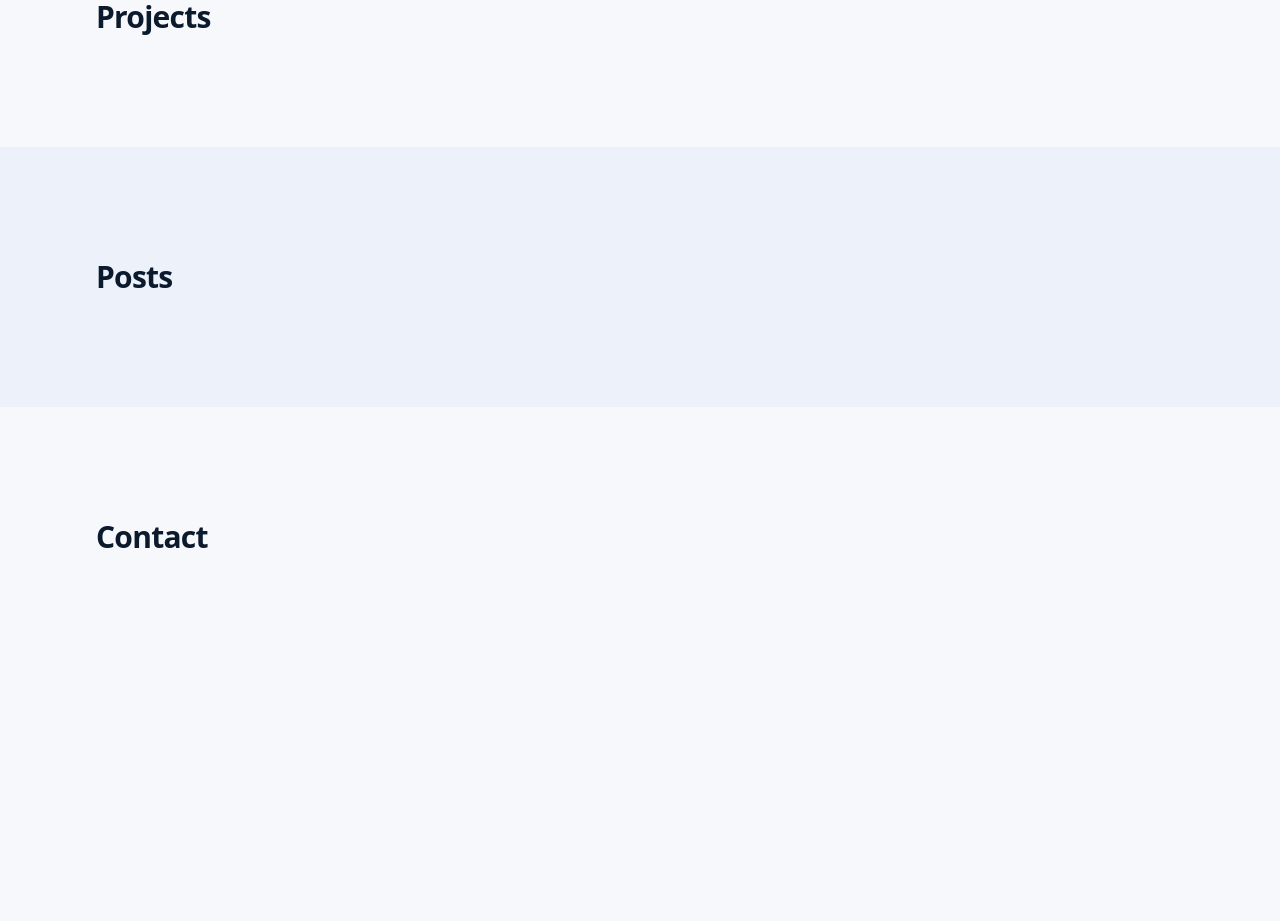
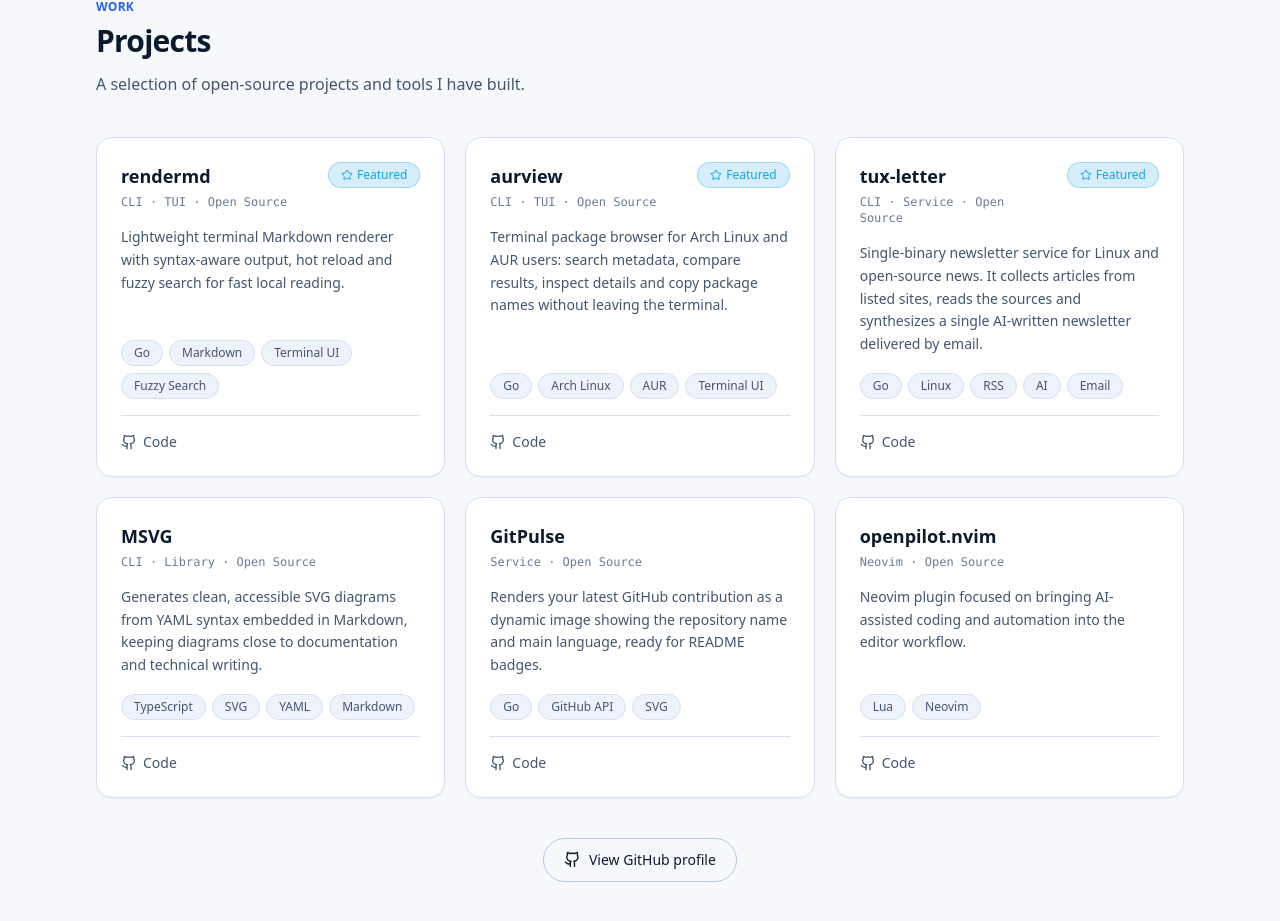
Before and after one commit to kristyancarvalho/portfolio, a React (Vite) app: page / in a window 1280 px wide. Shown: the part 1697-2618 px from the top of the page. Before the commit the page ends 2364 px from the top, so only its background shows below. Built offline with nearby package versions, Linux system fonts and the light colour scheme.

Commit message:
feat/projects: render declarative project cards section

```diff
--- a/src/app/App.tsx
+++ b/src/app/App.tsx
@@ -2,6 +2,7 @@ import { useTranslation } from 'react-i18next'
 import { Header } from '@/widgets/header/Header'
 import { HeroSection } from '@/widgets/hero/HeroSection'
 import { AboutSection } from '@/widgets/about/AboutSection'
+import { ProjectsSection } from '@/widgets/projects/ProjectsSection'
 import { BackgroundDecoration } from '@/widgets/decoration/BackgroundDecoration'
 import { Section } from '@/shared/ui/Section'
 
@@ -15,9 +16,7 @@ export function App() {
       <main>
         <HeroSection />
         <AboutSection />
-        <Section id="projects">
-          <h2 className="type-heading">{t('nav.projects')}</h2>
-        </Section>
+        <ProjectsSection />
         <Section id="posts" className="bg-background-soft">
           <h2 className="type-heading">{t('nav.posts')}</h2>
         </Section>
--- /dev/null
+++ b/src/entities/project/ProjectCard.tsx
@@ -0,0 +1,66 @@
+import { ArrowUpRight, Github, Star } from 'lucide-react'
+import { useTranslation } from 'react-i18next'
+import { Badge } from '@/shared/ui/Badge'
+import { Card } from '@/shared/ui/Card'
+import type { Project } from '@/entities/project/model'
+
+export function ProjectCard({ project }: { project: Project }) {
+  const { t, i18n } = useTranslation()
+  const language = i18n.language === 'en' ? 'en' : 'pt-BR'
+  const title = project.title[language]
+  const description = project.description[language]
+
+  return (
+    <Card interactive className="flex h-full flex-col gap-4">
+      <div className="flex items-start justify-between gap-3">
+        <div className="flex flex-col gap-1">
+          <h3 className="text-lg font-semibold text-text">{title}</h3>
+          <p className="font-mono text-xs text-text-soft">
+            {project.platform} · {project.category}
+          </p>
+        </div>
+        {project.featured ? (
+          <Badge tone="accent" className="gap-1">
+            <Star className="h-3 w-3" aria-hidden="true" />
+            {t('projects.featured')}
+          </Badge>
+        ) : null}
+      </div>
+
+      <p className="flex-1 text-sm leading-relaxed text-text-muted">{description}</p>
+
+      <ul className="flex flex-wrap gap-1.5">
+        {project.stack.map((item) => (
+          <li key={item}>
+            <Badge>{item}</Badge>
+          </li>
+        ))}
+      </ul>
+
+      <div className="flex items-center gap-4 border-t border-border pt-4">
+        {project.links.github ? (
+          <a
+            href={project.links.github}
+            target="_blank"
+            rel="noreferrer noopener"
+            className="inline-flex items-center gap-1.5 text-sm font-medium text-text-muted transition-colors hover:text-primary"
+          >
+            <Github className="h-4 w-4" aria-hidden="true" />
+            {t('projects.code')}
+          </a>
+        ) : null}
+        {project.links.demo ? (
+          <a
+            href={project.links.demo}
+            target="_blank"
+            rel="noreferrer noopener"
+            className="inline-flex items-center gap-1 text-sm font-medium text-primary transition-colors hover:text-primary-strong"
+          >
+            {t('projects.demo')}
+            <ArrowUpRight className="h-4 w-4" aria-hidden="true" />
+          </a>
+        ) : null}
+      </div>
+    </Card>
+  )
+}
--- a/src/i18n/locales/en.json
+++ b/src/i18n/locales/en.json
@@ -42,5 +42,14 @@
       "Performance and clean architecture",
       "Technical writing"
     ]
+  },
+  "projects": {
+    "eyebrow": "Work",
+    "title": "Projects",
+    "subtitle": "A selection of open-source projects and tools I have built.",
+    "featured": "Featured",
+    "code": "Code",
+    "demo": "Demo",
+    "githubProfile": "View GitHub profile"
   }
 }
--- a/src/i18n/locales/pt-BR.json
+++ b/src/i18n/locales/pt-BR.json
@@ -42,5 +42,14 @@
       "Performance e arquitetura limpa",
       "Documentação técnica"
     ]
+  },
+  "projects": {
+    "eyebrow": "Trabalho",
+    "title": "Projetos",
+    "subtitle": "Uma seleção de projetos open source e ferramentas que construí.",
+    "featured": "Destaque",
+    "code": "Código",
+    "demo": "Demo",
+    "githubProfile": "Ver perfil no GitHub"
   }
 }
--- /dev/null
+++ b/src/widgets/projects/ProjectsSection.tsx
@@ -0,0 +1,51 @@
+import { Github } from 'lucide-react'
+import { useTranslation } from 'react-i18next'
+import { ProjectCard } from '@/entities/project/ProjectCard'
+import { projects } from '@/entities/project/projects'
+import { Reveal } from '@/shared/ui/Reveal'
+import { Section } from '@/shared/ui/Section'
+import { buttonVariants } from '@/shared/ui/buttonVariants'
+import { siteConfig } from '@/shared/config/site'
+
+const orderedProjects = [...projects].sort(
+  (a, b) => Number(b.featured) - Number(a.featured),
+)
+
+export function ProjectsSection() {
+  const { t } = useTranslation()
+
+  return (
+    <Section id="projects">
+      <Reveal>
+        <p className="type-badge text-primary">{t('projects.eyebrow')}</p>
+        <h2 className="type-heading mt-2">{t('projects.title')}</h2>
+        <p className="type-body-muted mt-3 max-w-2xl">{t('projects.subtitle')}</p>
+      </Reveal>
+
+      <ul className="mt-10 grid gap-5 sm:grid-cols-2 lg:grid-cols-3">
+        {orderedProjects.map((project, index) => (
+          <Reveal
+            key={project.id}
+            as="li"
+            delay={Math.min(index * 0.06, 0.3)}
+            className="h-full"
+          >
+            <ProjectCard project={project} />
+          </Reveal>
+        ))}
+      </ul>
+
+      <Reveal className="mt-10 flex justify-center">
+        <a
+          href={siteConfig.social.github}
+          target="_blank"
+          rel="noreferrer noopener"
+          className={buttonVariants({ variant: 'outline', size: 'md' })}
+        >
+          <Github className="h-[1.05rem] w-[1.05rem]" aria-hidden="true" />
+          {t('projects.githubProfile')}
+        </a>
+      </Reveal>
+    </Section>
+  )
+}
```
